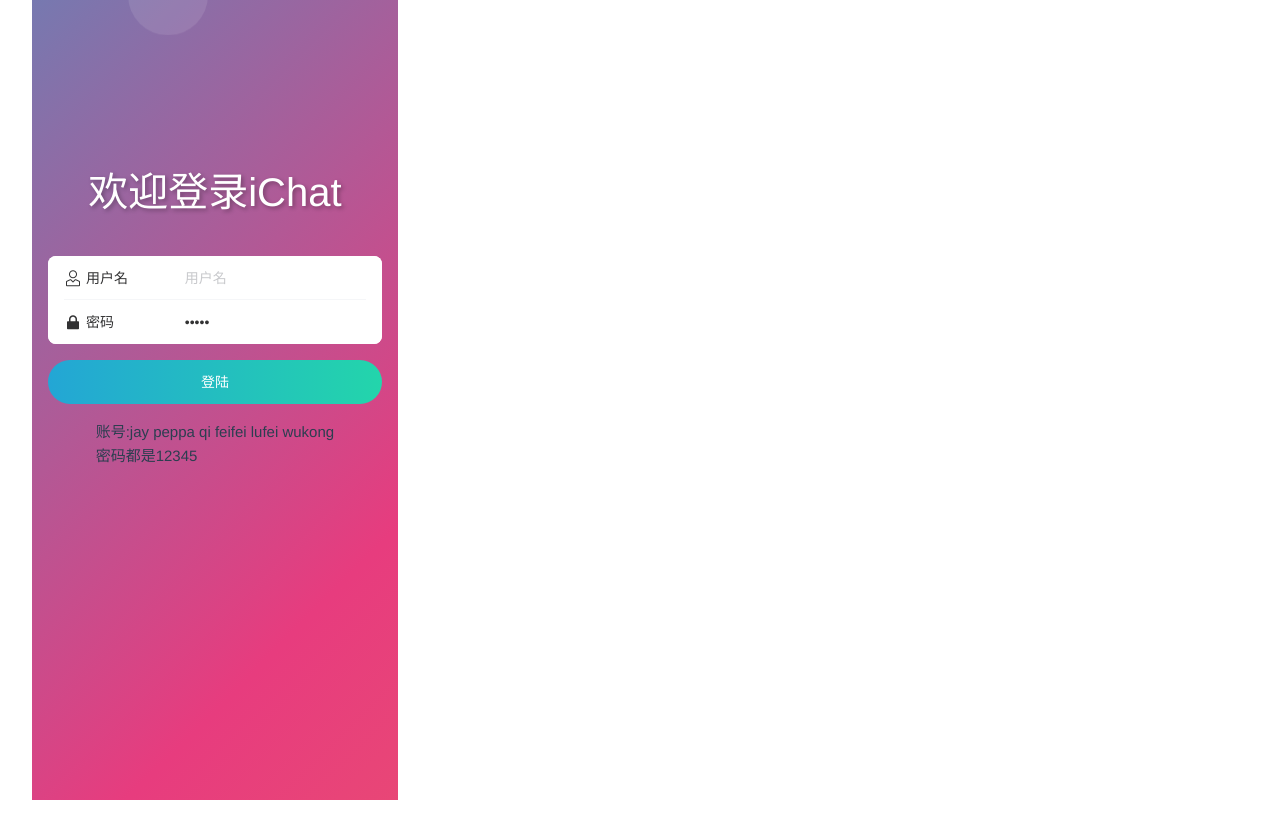
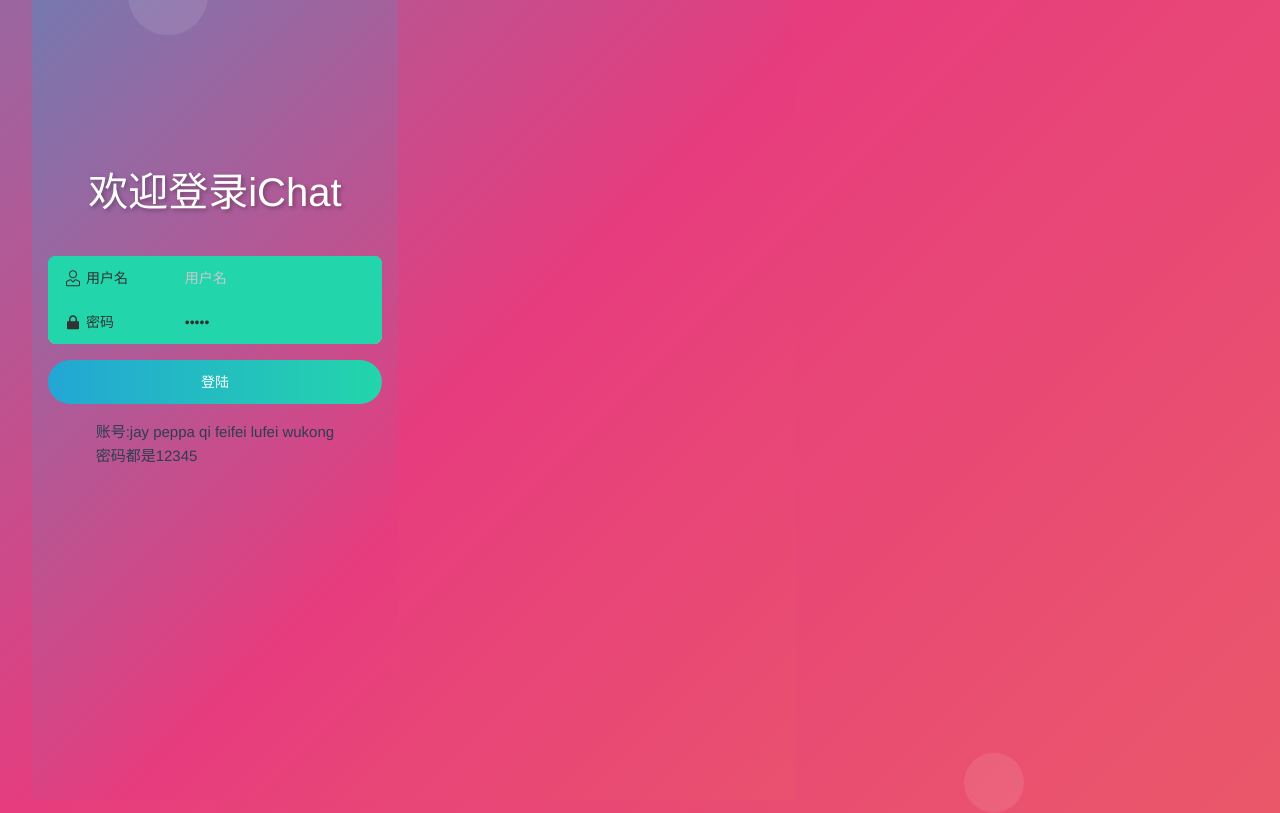
Before and after one commit to wxy2077/im_chat, a Vue app: page /login in a window 1280 px wide. Built offline with nearby package versions, Linux system fonts and the light colour scheme.

Commit message:
style:color theme

```diff
--- a/src/assets/base.css
+++ b/src/assets/base.css
@@ -9,6 +9,7 @@
   --vt-c-black-mute: #282828;
 
   --vt-c-indigo: #2c3e50;
+  --vt-c-basecolor:#23d5ab;
 
   --vt-c-divider-light-1: rgba(60, 60, 60, 0.29);
   --vt-c-divider-light-2: rgba(60, 60, 60, 0.12);
@@ -19,11 +20,14 @@
   --vt-c-text-light-2: rgba(60, 60, 60, 0.66);
   --vt-c-text-dark-1: var(--vt-c-white);
   --vt-c-text-dark-2: rgba(235, 235, 235, 0.64);
+  --vt-c-gradient-background: linear-gradient(-45deg, #ee7752, #e73c7e, #23a6d5, #23d5ab);
+  --vt-c-animation: gradientBG 15s ease infinite;
+  --vt-c-background-size: 400% 400%;
 }
 
 /* semantic color variables for this project */
 :root {
-  --color-background: var(--vt-c-white);
+  --color-background: var(--vt-c-gradient-background);
   --color-background-soft: var(--vt-c-white-soft);
   --color-background-mute: var(--vt-c-white-mute);
 
@@ -62,6 +66,8 @@ body {
   min-height: 100vh;
   color: var(--color-text);
   background: var(--color-background);
+  background-size: var(--vt-c-background-size);
+  animation: var(--vt-c-animation);
   transition:
     color 0.5s,
     background-color 0.5s;
@@ -84,3 +90,12 @@ body {
   -webkit-font-smoothing: antialiased;
   -moz-osx-font-smoothing: grayscale;
 }
+
+:root:root {
+  /*--van-button-primary-background: var(--vt-c-basecolor);*/
+
+  --van-cell-background: var(--vt-c-basecolor);
+  --van-background-2: linear-gradient(to bottom right, #23d5ab, #a8ff78);
+  --van-button-default-border-color: var(--vt-c-basecolor);
+  --van-border-color: linear-gradient(to bottom right, #23d5ab, #a8ff78);
+}
--- a/src/assets/main.css
+++ b/src/assets/main.css
@@ -9,6 +9,10 @@
   /*font-weight: normal;*/
   max-width: 100vw; /* 限制最大宽度为视口宽度 */
   overflow-x: hidden; /* 禁止水平滚动 */
+  background: var(--color-background);
+  background-size: var(--vt-c-background-size);
+  animation: var(--vt-c-animation);
+  background-attachment: fixed;
   /*padding: 16px; !* 添加一些内边距使内容不贴边 *!*/
 }
 
@@ -38,3 +42,9 @@ a,
     padding: 0 2rem;
   }
 }
+
+.van-button--primary {
+  background: var(--color-background);
+  background-size: var(--vt-c-background-size);
+  animation: var(--vt-c-animation);
+}
--- a/src/router/index.ts
+++ b/src/router/index.ts
@@ -1,5 +1,5 @@
-import { createRouter, createWebHistory } from 'vue-router'
-import { TOKEN } from '@/utils/globalConsts'
+import {createRouter, createWebHistory} from 'vue-router'
+import {TOKEN} from '@/utils/globalConsts'
 
 const router = createRouter({
     history: createWebHistory(import.meta.env.BASE_URL),
@@ -16,32 +16,32 @@ const router = createRouter({
         {
             path: '/login',
             name: 'login',
-      component: () => import('../views/login/LoginView.vue')
+            component: () => import('@/views/login/LoginView.vue')
         },
         {
             path: '/chat',
             name: 'chat',
-      component: () => import('../views/chat/ChatView.vue')
+            component: () => import('@/views/chat/ChatView.vue')
         },
         {
             path: '/friend',
             name: 'friend',
-      component: () => import('../views/friend/FriendView.vue')
+            component: () => import('@/views/friend/FriendView.vue')
         },
         {
             path: '/search',
             name: 'search',
-      component: () => import('../views/search/SearchView.vue')
+            component: () => import('@/views/search/SearchView.vue')
         },
         {
             path: '/profile',
             name: 'profile',
-      component: () => import('../views/profile/ProfileView.vue')
+            component: () => import('@/views/profile/ProfileView.vue')
         },
         {
             path: '/user-profile',
             name: 'user-profile',
-      component: () => import('../views/profile/UserProfileView.vue')
+            component: () => import('@/views/profile/UserProfileView.vue')
         }
     ]
 })
@@ -50,10 +50,14 @@ const router = createRouter({
 router.beforeEach((to, from, next) => {
     const token = localStorage.getItem(TOKEN)
 
+    if (token) {
         if (to.path === '/login') {
+            next(from.path)
+        } else {
             next()
+        }
     } else {
-    if (localStorage.getItem(TOKEN)) {
+        if (to.path === '/login') {
             next()
         } else {
             next('/login')
--- a/src/views/chat-list/ChatListView.vue
+++ b/src/views/chat-list/ChatListView.vue
@@ -87,7 +87,7 @@ onMounted(() => {
   }
 
   getUnreadMessage().then((res) => {
-    if (res.data.length > 0) {
+    if (res.data?.length > 0) {
 
       let tempChatItemMap: { [key: number]: ChatInfoItem } = {}
 
@@ -170,7 +170,7 @@ onUnmounted(() => {
   height: 70px;
   display: flex;
   align-items: center;
-  border-bottom: 1px solid #ebedf0;
+  border-bottom: 1px solid var(--vt-c-basecolor);
   position: relative;
 }
 
@@ -198,7 +198,7 @@ onUnmounted(() => {
 
 .user-info > .message {
   font-size: 14px;
-  color: #909497;
+  color: var(--vt-c-basecolor);
   position: relative;
   bottom: -10px;
 }
@@ -212,4 +212,7 @@ onUnmounted(() => {
   font-size: 14px;
   margin-right: 5px;
 }
+.van-search{
+  background-color: var(--vt-c-basecolor);
+}
 </style>
--- a/src/views/chat/comps/BottomInput.vue
+++ b/src/views/chat/comps/BottomInput.vue
@@ -27,7 +27,7 @@ const sendMsg = () => {
   bottom: 0;
   left: 0;
   right: 0;
-  background-color: #fff;
+  background-color: var(--vt-c-basecolor);
   padding: 10px;
   box-shadow: 0 -2px 8px rgba(0, 0, 0, 0.1);
   display: flex;
@@ -39,4 +39,5 @@ body.keyboard-open .bottom-input-container {
   position: absolute;
   bottom: auto;
 }
+
 </style>
```
Lines whose indentation alone changed are shown as unchanged.
